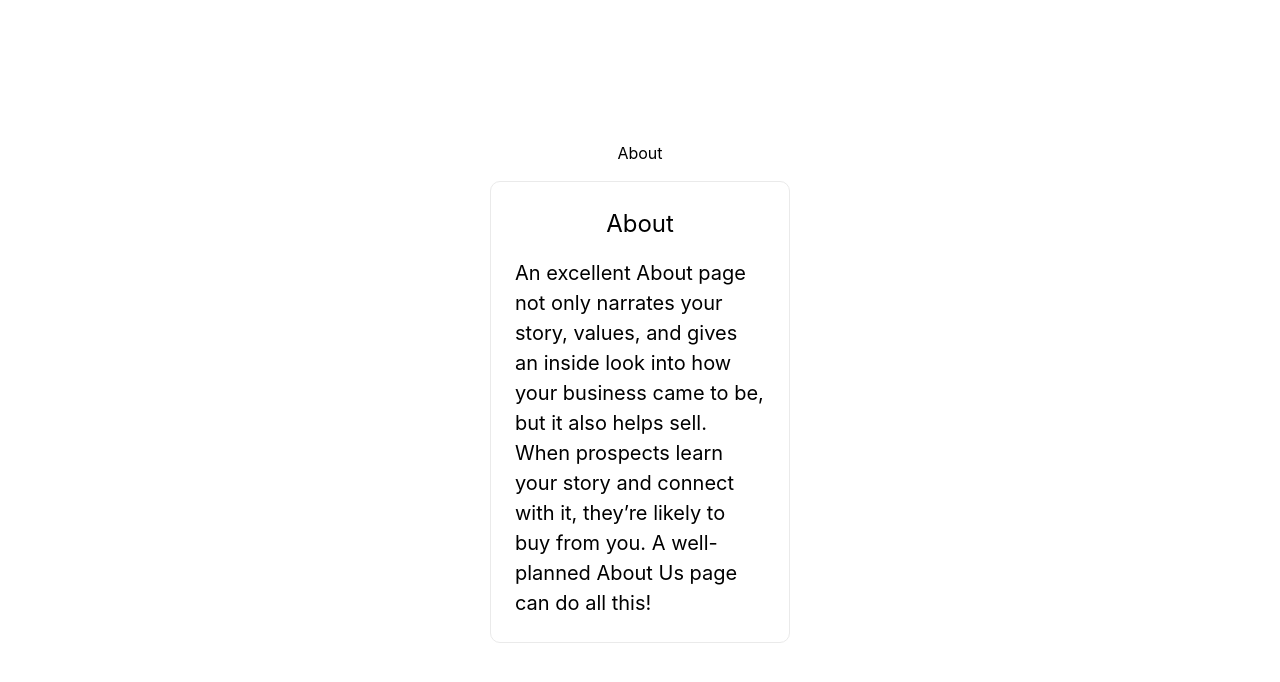
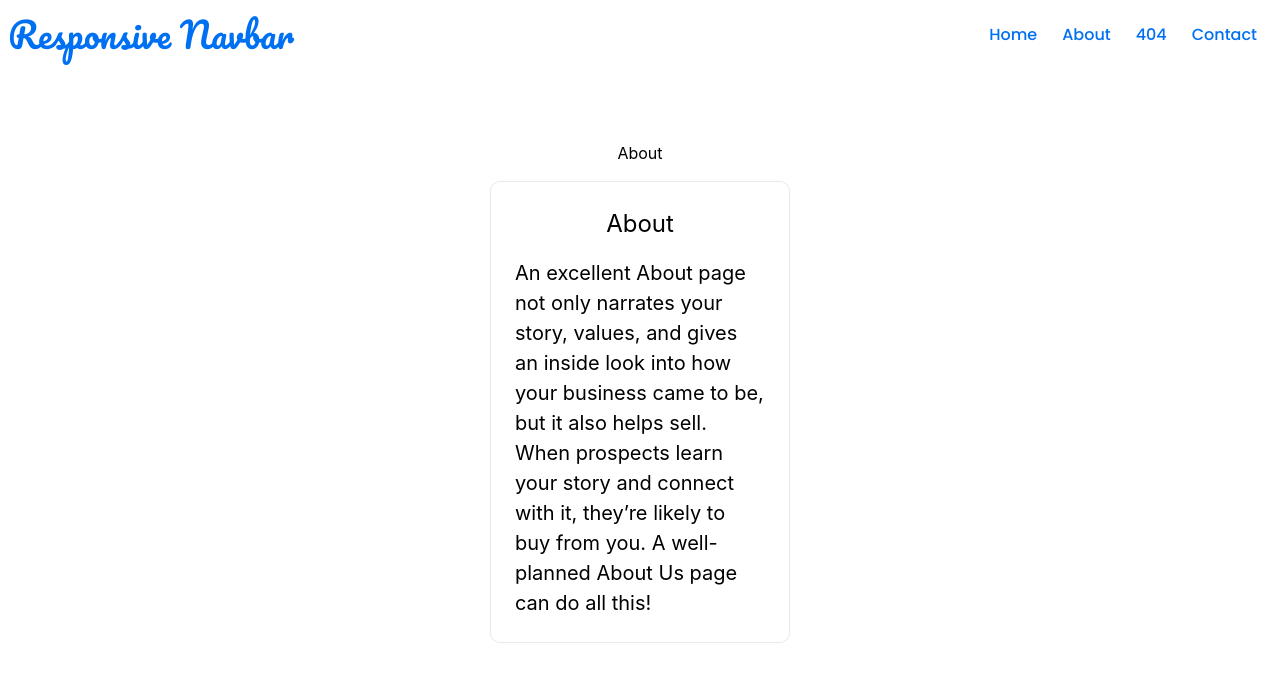
Before and after one commit to harsh1x4/Next-Basics, a Next.js app: page /about in a window 1280 px wide. Shown: the top 682 px of the page. Built offline with nearby package versions, Linux system fonts and the light colour scheme; a web font is replaced by a local one.

Commit message:
Navbar added in all pages

```diff
--- a/pages/about.js
+++ b/pages/about.js
@@ -1,8 +1,9 @@
 import styles from '../styles/Home.module.css'
-
+import Navbar from './components/Navbar.js'
 const about = () => {
     return (
         <>
+        <Navbar/>
             <div className={styles.centerDiv}>
                 <center><h1>About</h1></center>
                 <a className={styles.card}>
--- a/pages/contact.js
+++ b/pages/contact.js
@@ -1,7 +1,10 @@
 import styles from '../styles/Home.module.css'
+import Navbar from './components/Navbar.js'
+
 const contact = () => {
     return (
         <>
+        <Navbar/>
             <div className={styles.centerDiv}>
                 <center><h1>Contact</h1></center>
                 <a className={styles.card}>
```
